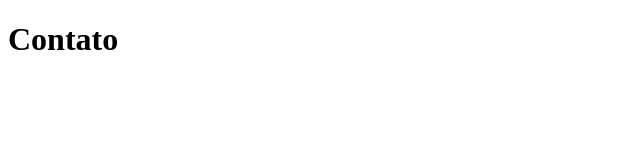
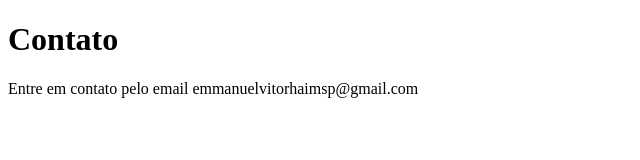
Before and after one commit to emanueln-costa-cloud/sistema-de-cadastro, a plain HTML site: page contato.html in a window 1280 px wide. Shown: the whole page, without its empty margins (0-640 px from the left). Drawn offline with Linux system fonts and the light colour scheme.

Commit message:
adicionando email de contato

```diff
--- a/contato.html
+++ b/contato.html
@@ -8,5 +8,6 @@
 </head>
 <body>
     <h1>Contato</h1>
+    <p>Entre em contato pelo email emmanuelvitorhaimsp@gmail.com</p>
 </body>
 </html>
```
